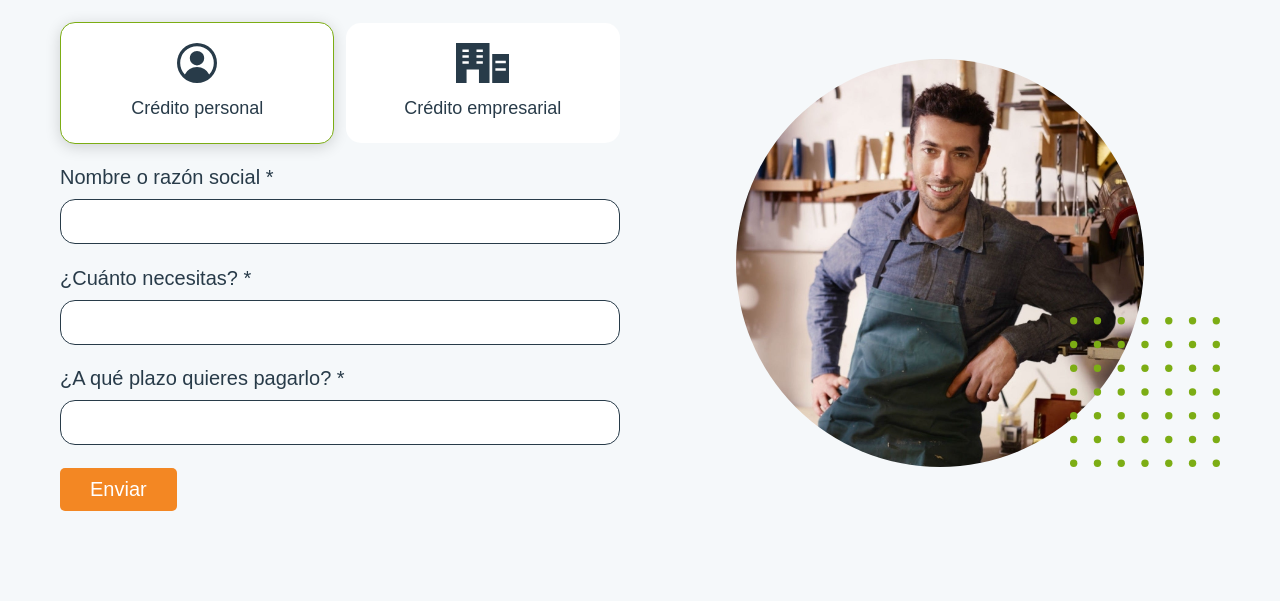
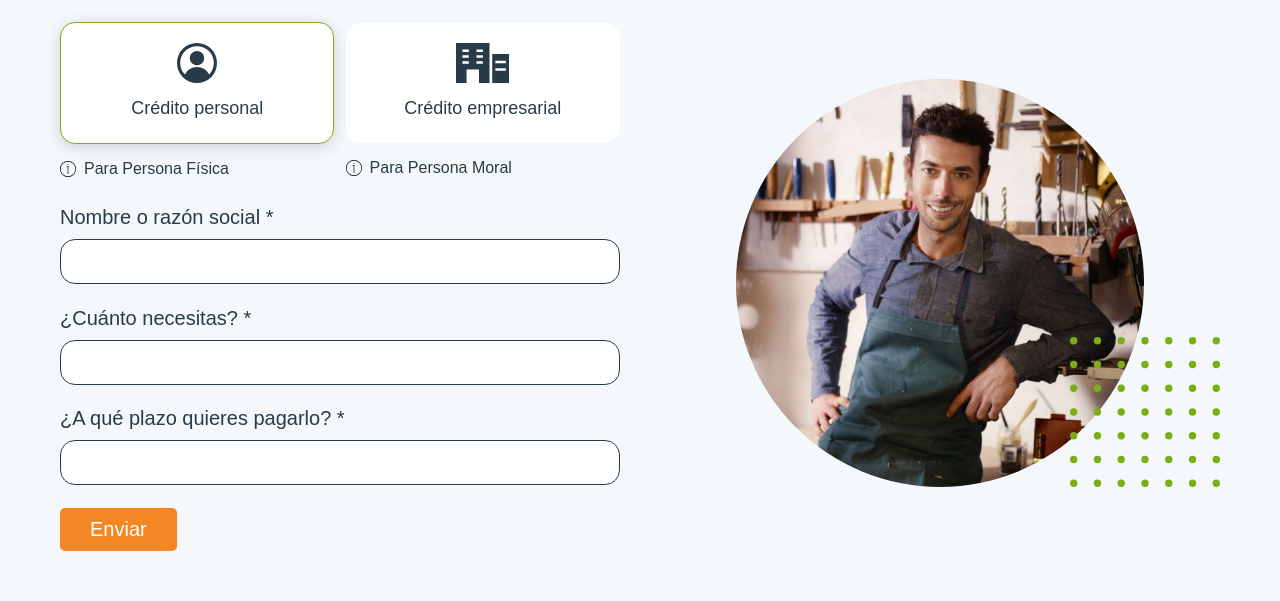
Before and after one commit to devfuentes/atrevus, a plain HTML site: page cotizador.html in a window 1280 px wide. Shown: the part 199-800 px from the top of the page. Drawn offline with Linux system fonts and the light colour scheme; a web font is replaced by a local one.

Commit message:
Se agrego icono con informacion para cad tipo de credito en el simulador

```diff
--- a/cotizador.html
+++ b/cotizador.html
@@ -110,14 +110,24 @@
               <input checked="true" id="radioPersonal" type="radio" name="tipoCredito" value="1" class="hidden">
               <input id="radioEmpresarial" type="radio" name="tipoCredito" value="2" class="hidden">
               <div class="form__row">
+                <div class="form__item">
                   <label class="form-card form-card--active" for="radioPersonal">
                     <img class="form-card__image" src="img/user.svg" alt="Icono usuario credito personal">
                     <p class="form-card__title">Crédito personal</p>
                   </label>
+                  <p class="form__information">Para Persona Física</p>
+                </div>
+
+                <div class="form__item">
                   <label class="form-card" for="radioEmpresarial">
                     <img class="form-card__image" src="img/icon-empresarial.svg" alt="Icono credito empresarial">
                     <p class="form-card__title">Crédito empresarial</p>
                   </label>
+                  <p class="form__information">Para Persona Moral</p>
+                </div>
+
+
+
               </div>
 
               <div class="form__row" id="grupo__nombre">
--- a/styles/sass/layout/_form.scss
+++ b/styles/sass/layout/_form.scss
@@ -39,10 +39,40 @@
   & .form__input-submit--loading {
     animation: loading infinite 1s ease-in;
   }
+
+  & .form__item{
+    width: 49%;
+  }
+
+  & .form__information{
+    font-size: 0.8rem;
+    margin:0.5rem 0 0 0;
+    padding-left: 1.2rem;
+    position: relative;
+
+    &::before{
+      content: "";
+      position: absolute;
+      left: 0;
+      top: 50%;
+      transform: translateY(-50%);
+      width: 0.8rem;
+      height: 0.8rem;
+      background-image: url(../../img/info-icon.svg);
+      background-size: contain;
+      background-position: center;
+      background-repeat: no-repeat;
+
+    }
+  }
+
+
 }
 
+
+
 .form-card {
-  width: 49%;
+  width: 100%;
   border-radius: 15px;
   padding: 1rem 0.5rem;
   background: $white;
```
Also changed, not shown: img/info-icon.svg (added), styles/css/main.css. Lines whose indentation alone changed are shown as unchanged.
